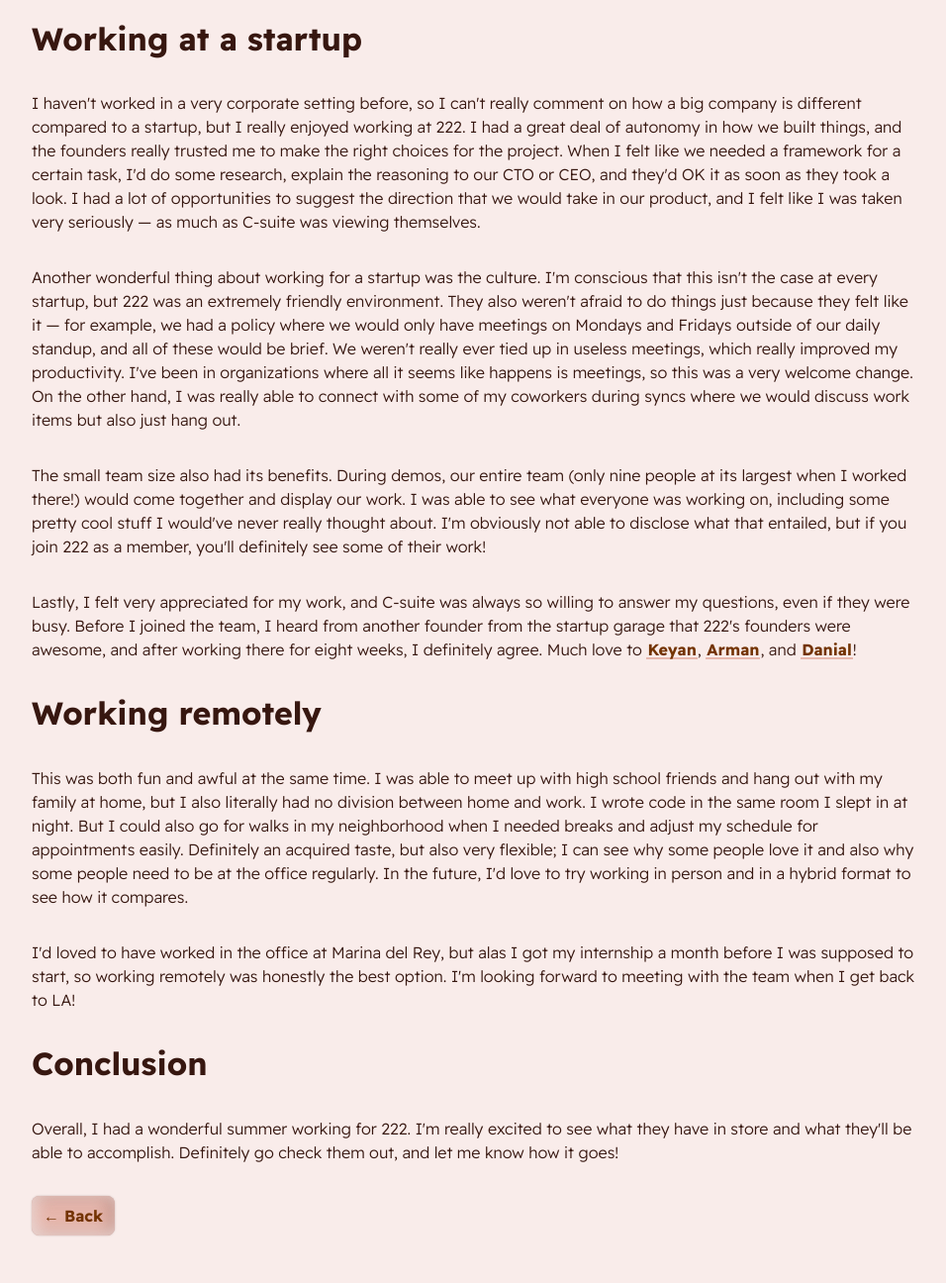
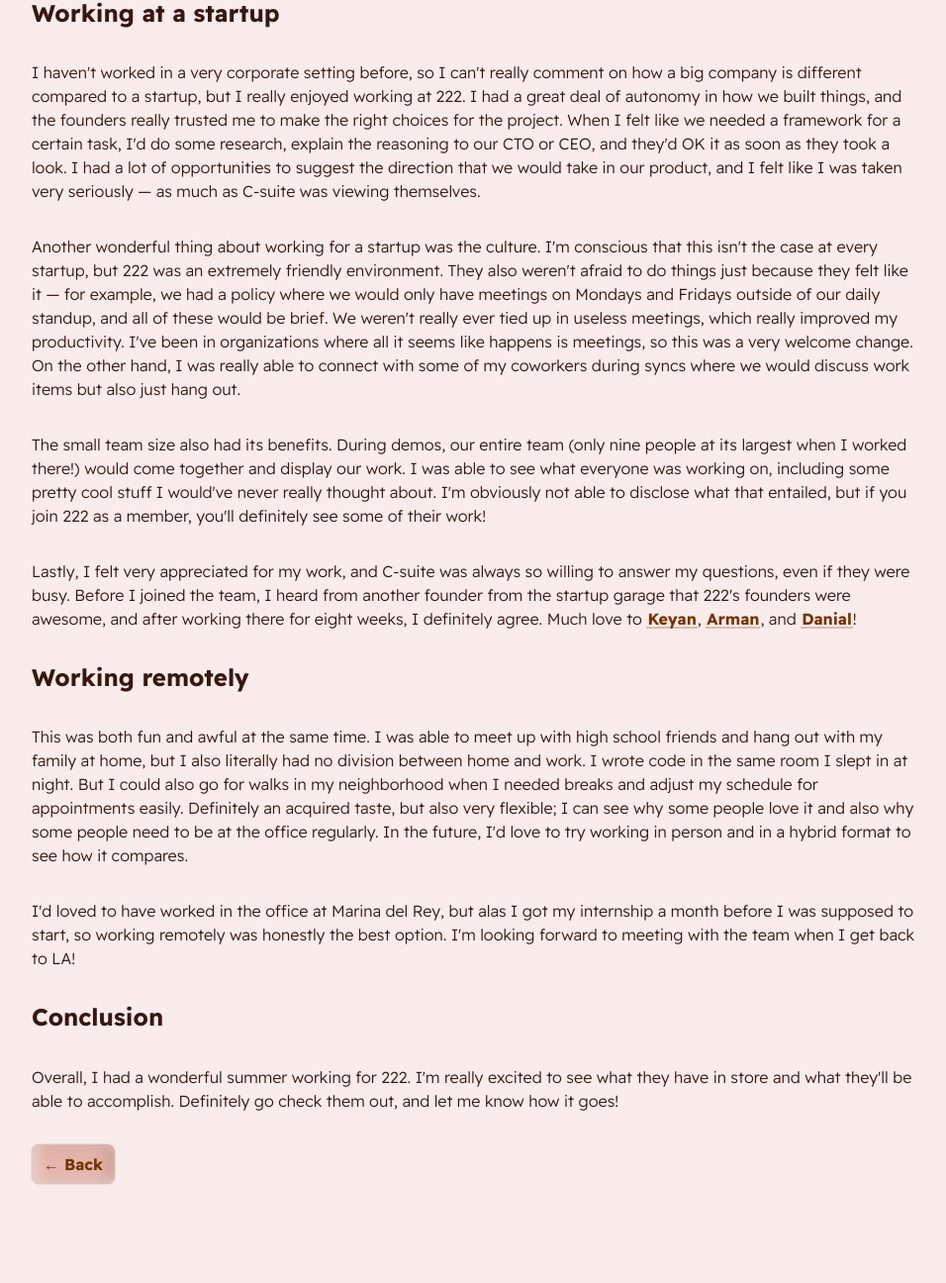
Before and after one commit to annaahsu/website, an Astro site: page /blog/222 in a window 1280 px wide. Shown: the part 1418-2714 px from the top of the page at 99% size, without its empty margins (158-1114 px from the left). Built offline with nearby package versions, Linux system fonts and the light colour scheme; Astro itself is replaced by a stand-in of ours; some packages are replaced by stand-ins of ours.

Commit message:
fix all of the headings lol

```diff
--- a/src/content/blog/222.mdx
+++ b/src/content/blog/222.mdx
@@ -9,7 +9,7 @@ cover: "/src/assets/blog/222/222.png"
 
 This summer, I interned at [222 (YC W23)](https://222.place) through the [Viterbi Summer Smasher](https://viterbiinnovation.usc.edu/competitions-and-programs/summer-smasher-2/) program. It was such an awesome experience, I figured I'd talk about it!
 
-# What 222 does
+## What 222 does
 
 222 is on a mission to accelerate chance social encounters. Particularly after the pandemic, people have lost their third spaces (social) and even their second spaces (work), making it much harder for people to meet others and just … hang out. People are lonely!
 
@@ -19,7 +19,7 @@ It's kind of hard for me to explain because I still haven't been to one! I worke
 
 While their current target audience is mostly Gen Zers, they're working on expanding to other groups of people, since loneliness is a problem at every age. The whole idea is honestly super cool! If you're in an area where they have experiences, I'd totally recommend for you to try one out and see what you think.
 
-# What I worked on
+## What I worked on
 
 I was part of the Venue Dashboard team, where I worked on a team with two other interns (a UI/UX designer and a software engineer specializing on the backend). Shoutout to [Yasmin](https://www.linkedin.com/in/yasminsjohnson/) and [Andy](https://www.linkedin.com/in/bairenchen/) for their awesome work with me this summer!
 
@@ -29,7 +29,7 @@ I'd say some of the proudest things I did were building reactive components fill
 
 I also learned so much about React context, which was probably my biggest pain point during the internship, but now I can say I've conquered it at least once!
 
-# Working at a startup
+## Working at a startup
 
 I haven't worked in a very corporate setting before, so I can't really comment on how a big company is different compared to a startup, but I really enjoyed working at 222. I had a great deal of autonomy in how we built things, and the founders really trusted me to make the right choices for the project. When I felt like we needed a framework for a certain task, I'd do some research, explain the reasoning to our CTO or CEO, and they'd OK it as soon as they took a look. I had a lot of opportunities to suggest the direction that we would take in our product, and I felt like I was taken very seriously &mdash; as much as C-suite was viewing themselves.
 
@@ -39,12 +39,12 @@ The small team size also had its benefits. During demos, our entire team (only n
 
 Lastly, I felt very appreciated for my work, and C-suite was always so willing to answer my questions, even if they were busy. Before I joined the team, I heard from another founder from the startup garage that 222's founders were awesome, and after working there for eight weeks, I definitely agree. Much love to [Keyan](https://www.linkedin.com/in/kaaazemian/), [Arman](https://www.linkedin.com/in/arman-roshannai/), and [Danial](https://www.linkedin.com/in/danialhashemi/)!
 
-# Working remotely
+## Working remotely
 
 This was both fun and awful at the same time. I was able to meet up with high school friends and hang out with my family at home, but I also literally had no division between home and work. I wrote code in the same room I slept in at night. But I could also go for walks in my neighborhood when I needed breaks and adjust my schedule for appointments easily. Definitely an acquired taste, but also very flexible; I can see why some people love it and also why some people need to be at the office regularly. In the future, I'd love to try working in person and in a hybrid format to see how it compares.
 
 I'd loved to have worked in the office at Marina del Rey, but alas I got my internship a month before I was supposed to start, so working remotely was honestly the best option. I'm looking forward to meeting with the team when I get back to LA!
 
-# Conclusion
+## Conclusion
 
 Overall, I had a wonderful summer working for 222. I'm really excited to see what they have in store and what they'll be able to accomplish. Definitely go check them out, and let me know how it goes!
```
